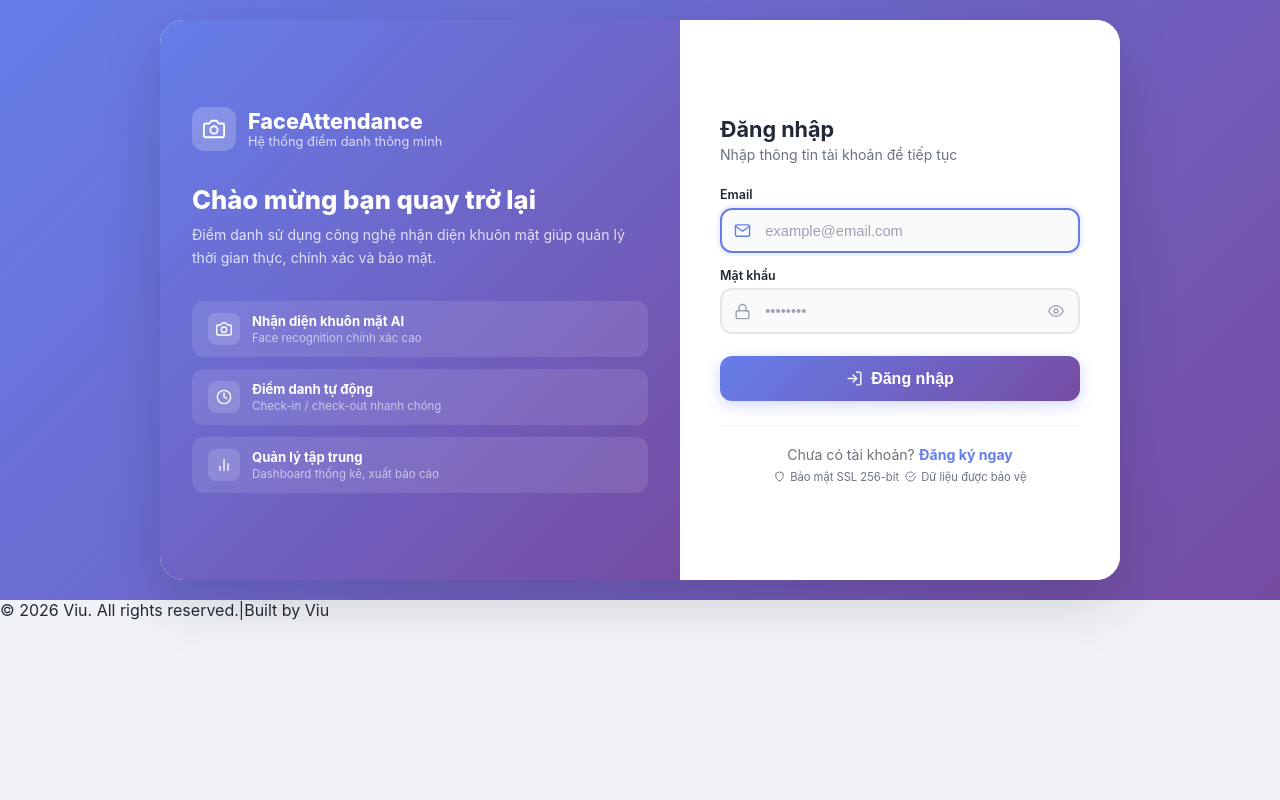
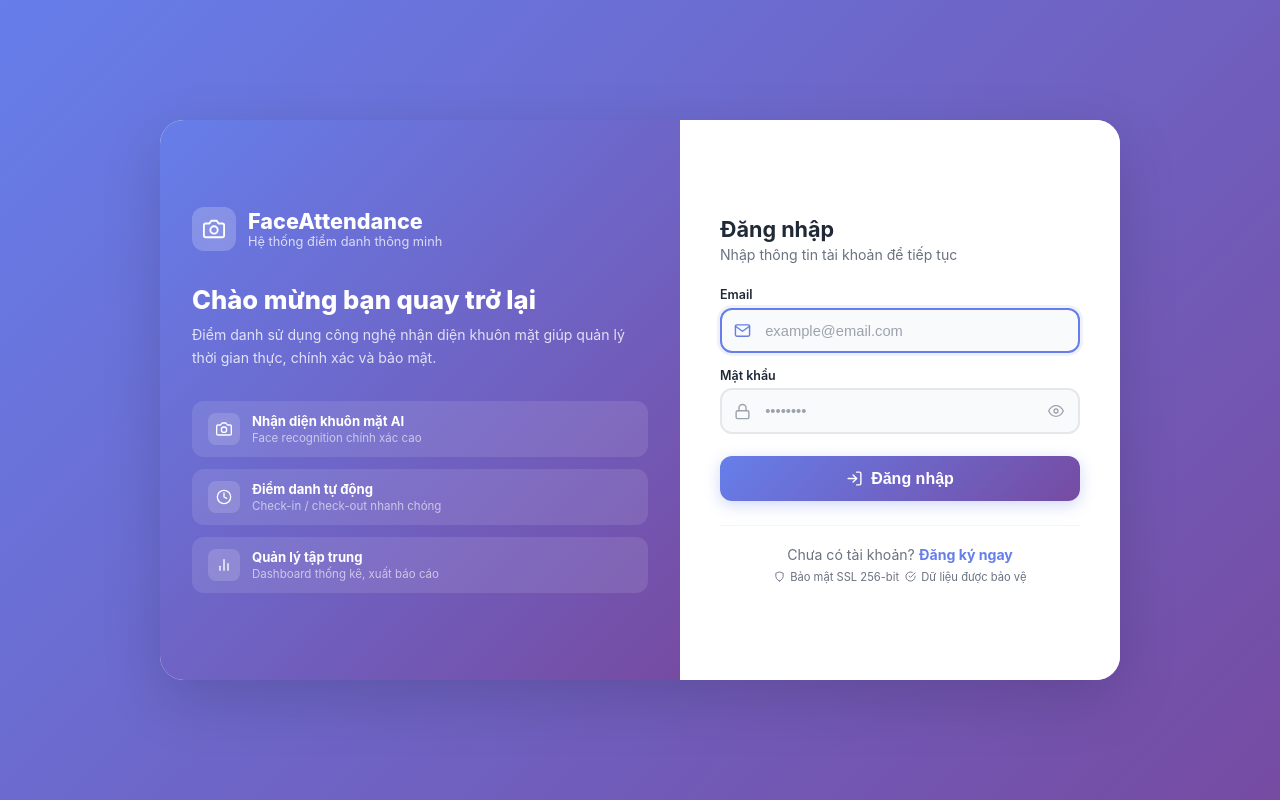
Before and after one commit to ViuGiaLai/face-attendance-system, a React (Vite) app in the folder frontend/: page /login in a window 1280 px wide. Built offline with nearby package versions, Linux system fonts and the light colour scheme; no server answers.

Commit message:
footer only shows on internal pages (logged in), remove from auth pages

```diff
--- a/frontend/src/App.css
+++ b/frontend/src/App.css
@@ -3,6 +3,7 @@
   display: flex;
   flex-direction: column;
   min-height: calc(100vh - 60px);
+  background: #f0f2f5;
 }
 
 .app-content-full {
@@ -13,7 +14,6 @@
   flex: 1;
   display: flex;
   flex-direction: column;
-  background: #f0f2f5;
 }
 
 .footer {
--- a/frontend/src/App.jsx
+++ b/frontend/src/App.jsx
@@ -100,11 +100,13 @@ const AppContent = () => {
           } />
             </Routes>
           </div>
-          <footer className={`footer ${dark ? 'footer-dark' : ''}`}>
-            <span>© 2026 Viu. All rights reserved.</span>
-            <span className="footer-separator">|</span>
-            <span>Built by Viu</span>
-          </footer>
+          {user && (
+            <footer className={`footer ${dark ? 'footer-dark' : ''}`}>
+              <span>© 2026 Viu. All rights reserved.</span>
+              <span className="footer-separator">|</span>
+              <span>Built by Viu</span>
+            </footer>
+          )}
         </div>
       </Suspense>
     </>
--- a/frontend/src/pages/auth.css
+++ b/frontend/src/pages/auth.css
@@ -1,5 +1,5 @@
 .auth-page {
-  flex: 1;
+  min-height: 100vh;
   display: flex;
   align-items: center;
   justify-content: center;
```
